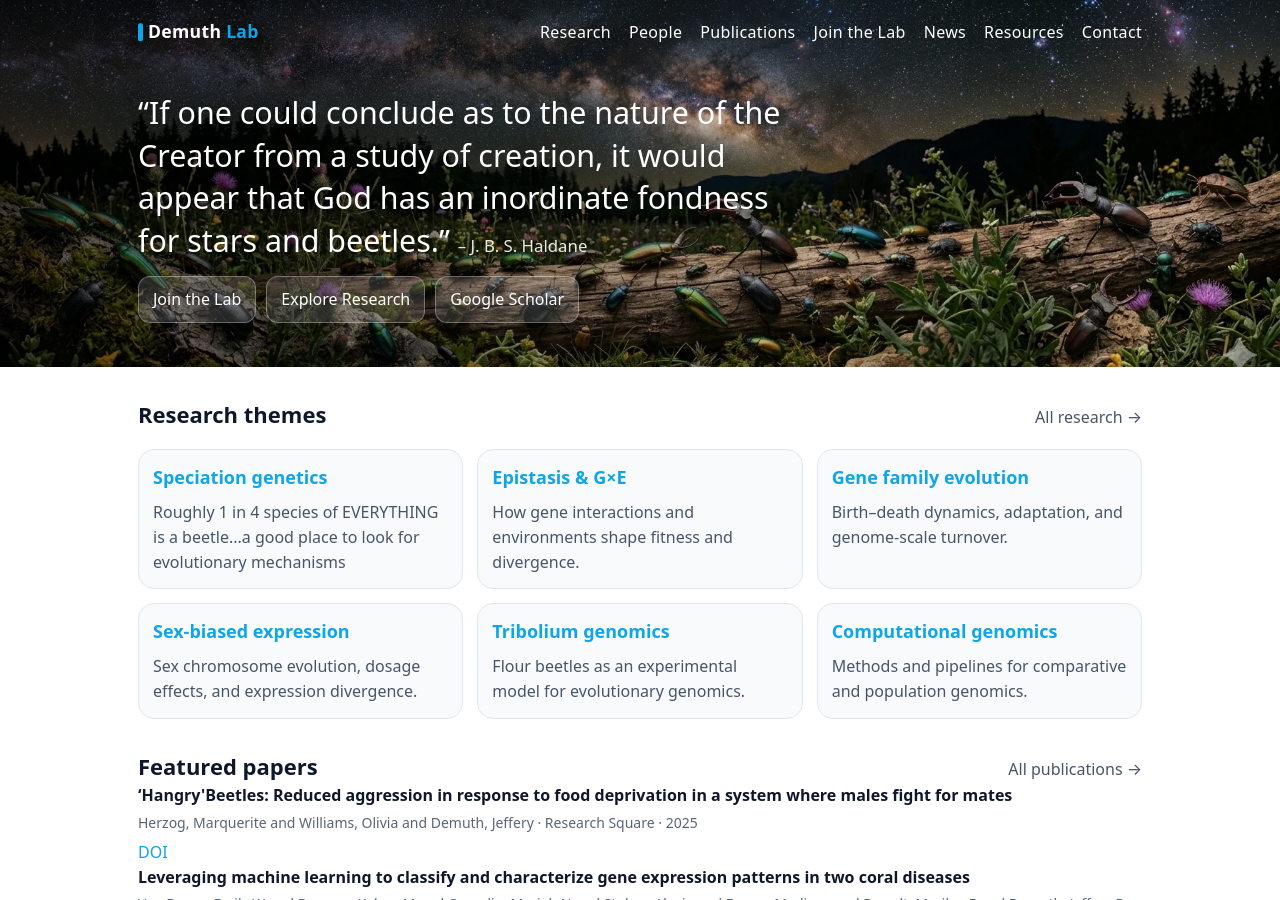
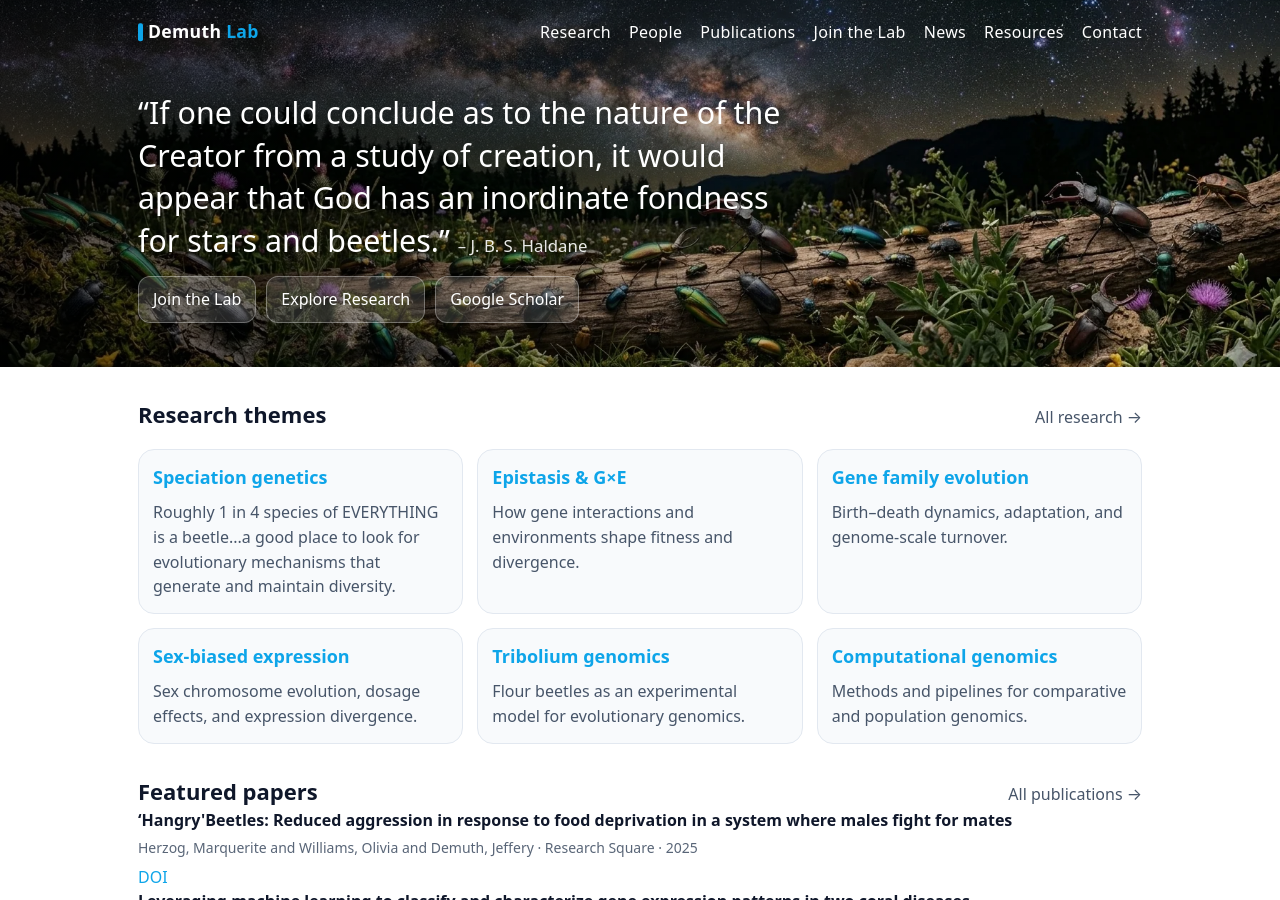
Before and after one commit to demuth-lab/demuth-lab.github.io, a Jekyll site: the page built from index.md, in a window 1280 px wide and 900 px high. Built offline with Jekyll 4.4.1, drawn with Linux system fonts in a browser that asks for light colours.

Commit message:
Update research_cards.yml

```diff
--- a/_data/research_cards.yml
+++ b/_data/research_cards.yml
@@ -1,6 +1,6 @@
 - title: "Speciation genetics"
   url: "/research/speciation-genetics/"
-  blurb: "Roughly 1 in 4 species of EVERYTHING is a beetle...a good place to look for evolutionary mechanisms"
+  blurb: "Roughly 1 in 4 species of EVERYTHING is a beetle...a good place to look for evolutionary mechanisms that generate and maintain diversity."
 
 - title: "Epistasis & G×E"
   url: "/research/epistasis-gxe/"
```
